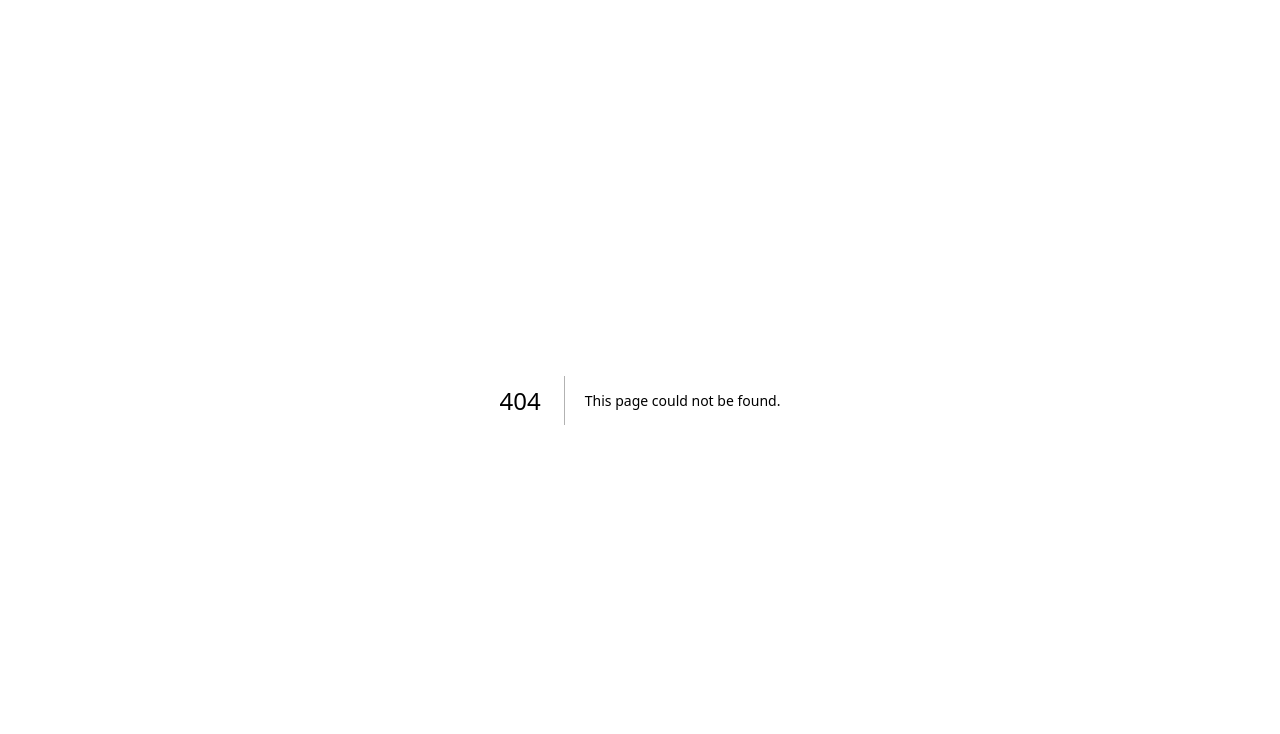
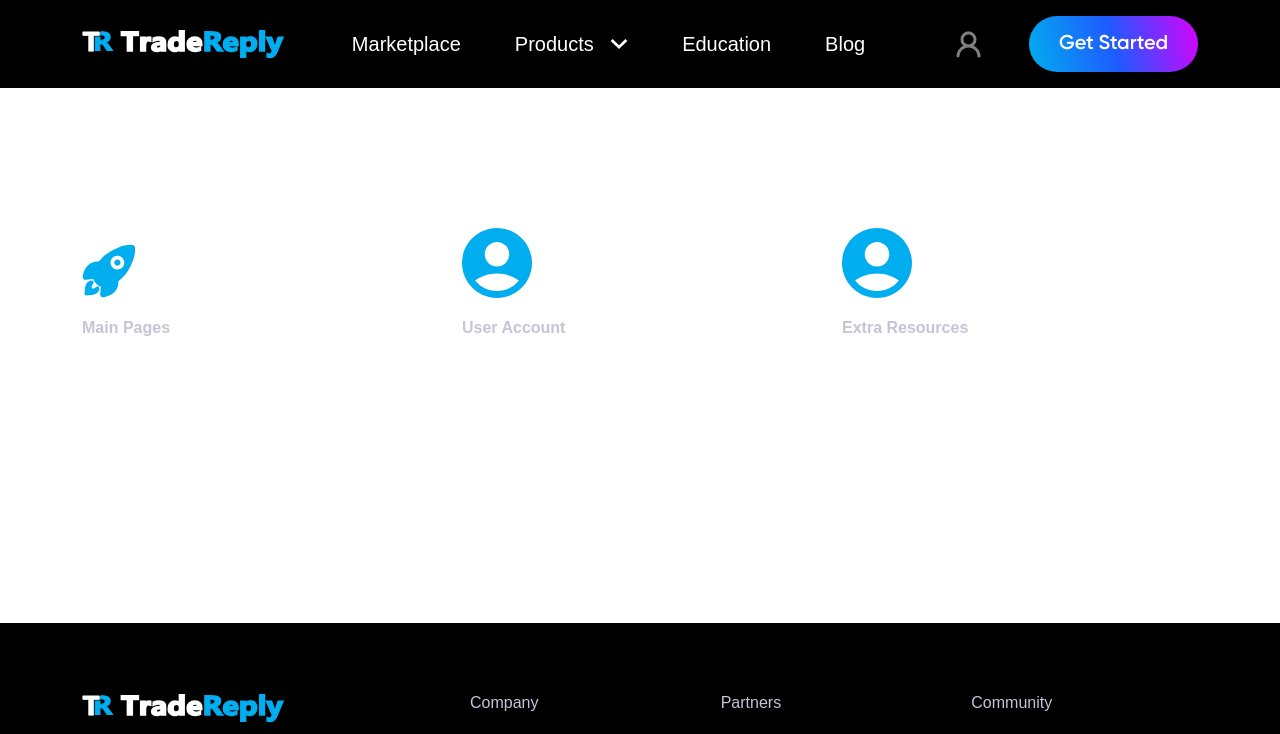
Before and after one commit to AhmadRaza1998/TradeReply-Dev-Frontend, a Next.js app: page /sitemap in a window 1280 px wide. Before the commit this address had no page. Shown: the top 734 px of the page. Built offline with nearby package versions, Linux system fonts and the light colour scheme.

Commit message:
community pges added

```diff
--- a/src/app/(Home)/Blog/Index.jsx
+++ /dev/null
@@ -1,113 +0,0 @@
-import { Col, Container, Row } from "react-bootstrap";
-import PostCard from "@/Components/common/Home/PostCard";
-import RecentPost from "@/Components/common/Home/RecentPost";
-import Slider from "react-slick";
-import CustomPagination from "@/Components/UI/CustomPagination";
-import HomeLayout from "@/Layouts/HomeLayout";
-import "../../../../css/Home/Blog.scss";
-import { get, isEmpty, map } from "lodash";
-import NoRecord from "@/Components/UI/NoRecord";
-
-const settings = {
-  dots: false,
-  infinite: false,
-  arrows: false,
-  speed: 500,
-  slidesToShow: 3,
-  slidesToScroll: 1,
-  initialSlide: 0,
-  responsive: [
-    {
-      breakpoint: 767,
-      settings: {
-        slidesToShow: 2,
-        slidesToScroll: 1,
-        initialSlide: 1,
-        arrows: true,
-      },
-    },
-    {
-      breakpoint: 575,
-      settings: {
-        slidesToShow: 1,
-        slidesToScroll: 1,
-        initialSlide: 1,
-        arrows: true,
-      },
-    },
-  ],
-};
-const postdata = [
-  {
-    img: "/images/postimg1.jpg",
-    title: "Profit",
-    text: "Our Next Campfire Chat: Season 5",
-  },
-  {
-    img: "/images/postimg2.jpg",
-    title: "Technical Analysis",
-    text: "Announcing Perls In Paradise. HearthStone’s Next Expansion",
-  },
-  {
-    img: "/images/postimg3.jpg",
-    title: "Trade Strategy",
-    text: "29.6 Patch Notes",
-  },
-];
-
-const Blog = ({ blogs }) => {
-  console.log(blogs);
-
-
-  return (
-    <HomeLayout>
-      <div className="blog py-100">
-        <Container>
-          <div className="blog_cards">
-            <div className="slider-container">
-              <Slider {...settings}>
-                {postdata.map((item, index) => (
-                  <PostCard
-                    key={index}
-                    img={item.img}
-                    title={item.title}
-                    text={item.text}
-                    className="w-100"
-                    redirectHref={`blog/${index}`}
-                  />
-                ))}
-              </Slider>
-            </div>
-          </div>
-          <div className="blog_recentPost">
-            <h1>Recent Publications</h1>
-            <div className="blog_pagination justify-content-center justify-content-md-end d-flex mb-4 pb-1">
-              <CustomPagination />
-            </div>
-            <Row>
-               {
-
-              isEmpty(get(blogs, "data")) ? <NoRecord />
-              :map(get(blogs, "data"), (item) => (
-                <Col xs={12} key={item.id} className="d-flex">
-                  <RecentPost
-                    img={item.feature_image}
-                    title={item.title}
-                    text={item.content}
-                    coinname={item.coinname}
-                    href={`/blog/${item.slug}`}
-                  />
-                </Col>
-              ))}
-            </Row>
-            <div className="blog_pagination justify-content-center justify-content-md-end d-flex mt-0">
-              <CustomPagination links={get(blogs, "links")} />
-            </div>
-          </div>
-        </Container>
-      </div>
-    </HomeLayout>
-  );
-};
-
-export default Blog;
--- a/src/app/(Home)/Blog/page.js
+++ b/src/app/(Home)/Blog/page.js
@@ -0,0 +1,115 @@
+'use client';
+
+import { Col, Container, Row } from "react-bootstrap";
+import PostCard from "@/Components/common/Home/PostCard";
+import RecentPost from "@/Components/common/Home/RecentPost";
+import Slider from "react-slick";
+import CustomPagination from "@/Components/UI/CustomPagination";
+import HomeLayout from "@/Layouts/HomeLayout";
+import "../../../css/Home/Blog.scss";
+import { get, isEmpty, map } from "lodash";
+import NoRecord from "@/Components/UI/NoRecord";
+
+const settings = {
+  dots: false,
+  infinite: false,
+  arrows: false,
+  speed: 500,
+  slidesToShow: 3,
+  slidesToScroll: 1,
+  initialSlide: 0,
+  responsive: [
+    {
+      breakpoint: 767,
+      settings: {
+        slidesToShow: 2,
+        slidesToScroll: 1,
+        initialSlide: 1,
+        arrows: true,
+      },
+    },
+    {
+      breakpoint: 575,
+      settings: {
+        slidesToShow: 1,
+        slidesToScroll: 1,
+        initialSlide: 1,
+        arrows: true,
+      },
+    },
+  ],
+};
+const postdata = [
+  {
+    img: "/images/postimg1.jpg",
+    title: "Profit",
+    text: "Our Next Campfire Chat: Season 5",
+  },
+  {
+    img: "/images/postimg2.jpg",
+    title: "Technical Analysis",
+    text: "Announcing Perls In Paradise. HearthStone’s Next Expansion",
+  },
+  {
+    img: "/images/postimg3.jpg",
+    title: "Trade Strategy",
+    text: "29.6 Patch Notes",
+  },
+];
+
+const Blog = ({ blogs }) => {
+  console.log(blogs);
+
+
+  return (
+    <HomeLayout>
+      <div className="blog py-100">
+        <Container>
+          <div className="blog_cards">
+            <div className="slider-container">
+              <Slider {...settings}>
+                {postdata.map((item, index) => (
+                  <PostCard
+                    key={index}
+                    img={item.img}
+                    title={item.title}
+                    text={item.text}
+                    className="w-100"
+                    redirectHref={`blog/${index}`}
+                  />
+                ))}
+              </Slider>
+            </div>
+          </div>
+          <div className="blog_recentPost">
+            <h1>Recent Publications</h1>
+            <div className="blog_pagination justify-content-center justify-content-md-end d-flex mb-4 pb-1">
+              <CustomPagination />
+            </div>
+            <Row>
+               {
+
+              isEmpty(get(blogs, "data")) ? <NoRecord />
+              :map(get(blogs, "data"), (item) => (
+                <Col xs={12} key={item.id} className="d-flex">
+                  <RecentPost
+                    img={item.feature_image}
+                    title={item.title}
+                    text={item.content}
+                    coinname={item.coinname}
+                    href={`/blog/${item.slug}`}
+                  />
+                </Col>
+              ))}
+            </Row>
+            <div className="blog_pagination justify-content-center justify-content-md-end d-flex mt-0">
+              <CustomPagination links={get(blogs, "links")} />
+            </div>
+          </div>
+        </Container>
+      </div>
+    </HomeLayout>
+  );
+};
+
+export default Blog;
--- a/src/app/(Home)/pricing/page.js
+++ b/src/app/(Home)/pricing/page.js
@@ -8,7 +8,7 @@ import useNavigate from "@/Hooks/useNavigate";
 import Switch from "@/Components/UI/Switch";
 import FaqCard from "@/Components/common/Home/FaqCard";
 import HomeLayout from "@/Layouts/HomeLayout";
-import "../../css/Home/Pricing.scss";
+import "../../../css/Home/Pricing.scss";
 
 const Pricing = () => {
   const navigate = useNavigate();
--- /dev/null
+++ b/src/app/(Home)/sitemap/page.js
@@ -0,0 +1,152 @@
+import { Col, Container, Row } from "react-bootstrap";
+import CommonHeading from "@/Components/UI/CommonHeading";
+import Link from "next/link";
+import "../../../css/Home/Sitemap.scss";
+import HomeLayout from "@/Layouts/HomeLayout";
+
+const sitemapbox = [
+  {
+    icon: "/images/icons/tradereply-rocket.svg",
+    title: "Main Pages",
+    content: [
+      {
+        text: "Homepage",
+        to: "/",
+      },
+      {
+        text: "Blog Sitemap",
+        to: "/blog-sitemap",
+      },
+      {
+        text: "Category",
+        to: "/category",
+      },
+      {
+        text: "Education Center",
+        to: "/education",
+      },
+      {
+        text: "Trading Calculator",
+        to: "/trading-calculator",
+      },
+      {
+        text: "Marketplace",
+        to: "/marketplace",
+      },
+      {
+        text: "Features",
+        to: "/features",
+      },
+      {
+        text: "Pricing",
+        to: "/pricing",
+      },
+    ],
+  },
+  {
+    icon: "/images/icons/tradereply-user-account.svg",
+    title: "User Account",
+    content: [
+      {
+        text: "Log In / Sign Up",
+        to: "/auth/login",
+      },
+      {
+        text: "Help Center",
+        to: "#",
+      },
+      {
+        text: "Feedback & Bugs",
+        to: "#",
+      },
+      {
+        text: "Services Status",
+        to: "/status",
+      },
+      {
+        text: "Refer A Friend",
+        to: "/refer-a-friend",
+      },
+      {
+        text: "Partner Program",
+        to: "/partner",
+      },
+      {
+        text: "Advertising",
+        to: "/advertising",
+      },
+    ],
+  },
+  {
+    icon: "/images/icons/tradereply-user-account.svg",
+    title: "Extra Resources",
+    content: [
+      {
+        text: "Brand Assets",
+        to: "/brand-assets",
+      },
+      {
+        text: "Accessibility",
+        to: "/accessibility",
+      },
+      {
+        text: "Privacy Policy",
+        to: "/privacy",
+      },
+      {
+        text: "Cookies Policy",
+        to: "/cookies",
+      },
+      {
+        text: "Terms & Conditions",
+        to: "/terms",
+      },
+      {
+        text: "Disclaimer",
+        to: "/disclaimer",
+      },
+      {
+        text: "Brokers",
+        to: "/brokers",
+      },
+    ],
+  },
+];
+const Sitemap = () => {
+  return (
+    <HomeLayout>
+      <div className="py-100 sitemap">
+        <Container>
+          <div className="sitemap_inner">
+            <div className="sitemap_heading text-center">
+              <CommonHeading title="TradeReply Sitemap" centered />
+            </div>
+            <div className="sitemap_content mt-4 mt-md-5">
+              <Row>
+                {sitemapbox?.map((item, index) => (
+                  <Col key={index} sm={4} xs={12}>
+                    <div className="sitemap_content_box">
+                      <div className="sitemap_content_box_icon">
+                        <img src={item?.icon} alt={item?.title ? `${item.title} section - TradeReply sitemap` : "TradeReply sitemap icon"} />
+                      </div>
+                      <h4>{item?.title}</h4>
+                      <ul>
+                        {item?.content?.map((item, index) => (
+                          <li key={index}>
+                            <Link href={item?.to}>{item.text}</Link>
+                          </li>
+                        ))}
+                      </ul>
+                    </div>
+                  </Col>
+                ))}
+              </Row>
+            </div>
+          </div>
+        </Container>
+      </div>
+    </HomeLayout>
+  );
+};
+
+export default Sitemap;
```
Also changed, not shown: src/app/(Home)/status/page.js (renamed from src/app/(Home)/tradeStatus/page.js).
